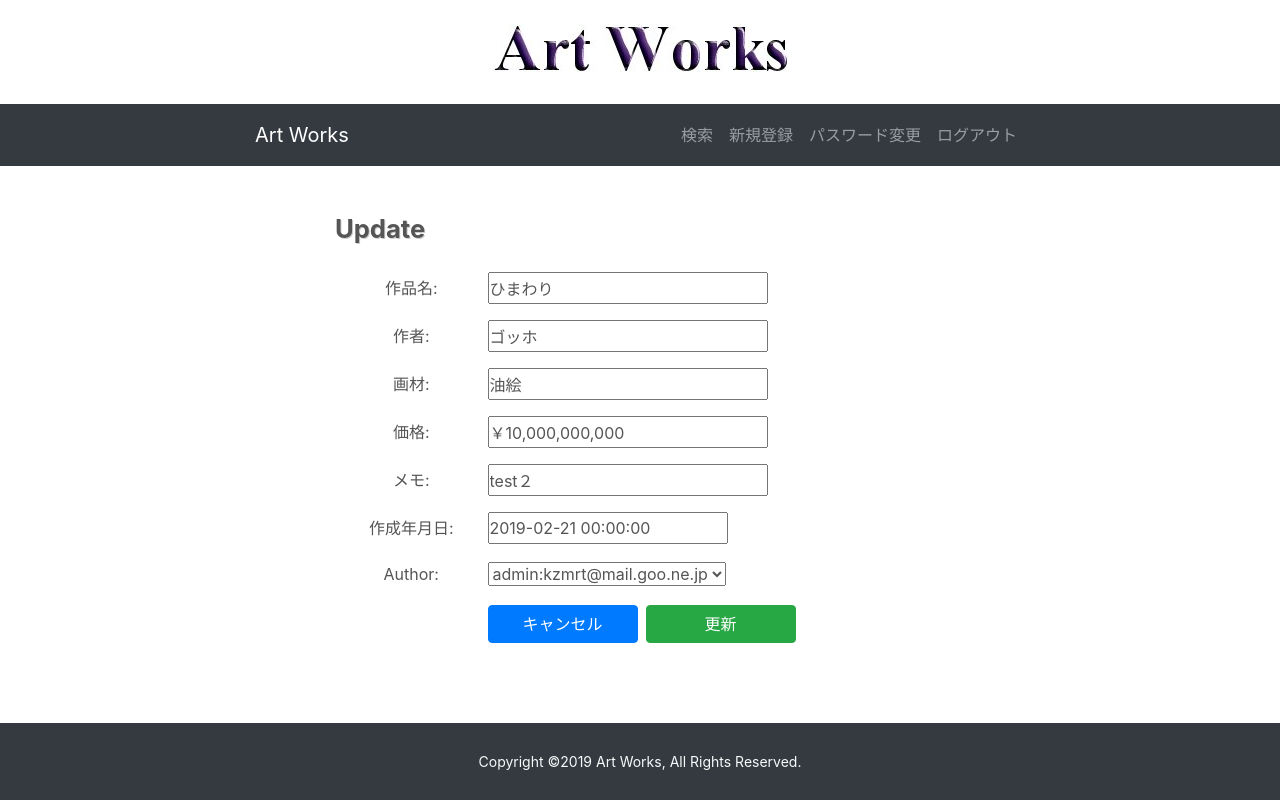
After one commit to kzmrt/art, a Django app: page /update/1/ in a window 1280 px wide. The commit adds this page. Run offline with Django 3.2, Linux system fonts and the light colour scheme; a user stored in the database is signed in; data comes from the database, SQL or seed files in the repository; both versions use the stored data as it was after the commit; parts of the project's set-up code (start-up, migrations or seed data) failed here and were passed over; some libraries are stand-ins or nearby versions.

Commit message:
更新処理を追加。

```diff
--- a/static/css/style.css
+++ b/static/css/style.css
@@ -371,3 +371,8 @@ footer {
     width: 240px;
     height: 32px;
 }
+
+/* ボタンの幅 */
+.w-150px {
+  width: 150px !important;
+}
--- a/templates/base.html
+++ b/templates/base.html
@@ -60,7 +60,7 @@
 
                     {% if user.is_authenticated %}
                         <li class="nav-item">
-                            <a class="nav-link" href="{% url 'works:index' %}">TOP</a>
+                            <a class="nav-link" href="{% url 'works:index' %}">検索</a>
                         </li>
 
                         {% url 'works:create' as create %}
--- /dev/null
+++ b/works/templates/works/update_form.html
@@ -0,0 +1,103 @@
+{% extends 'base.html' %}
+{% load i18n static %}
+
+{% block content %}
+    <div class="col-lg-6 offset-lg-3">
+
+    <h1>Update</h1>
+
+    <form method="post">
+
+        {% csrf_token %}
+
+        {% if form.errors %}
+            <p class="error-msg">
+            {% if form.errors.items|length == 1 %}{% trans "Please correct the error below." %}{% else %}{% trans "Please correct the errors below." %}{% endif %}
+            </p>
+        {% endif %}
+
+        {{ form.title.errors }}
+        <div class="form-group form-inline">
+            <label class="col-offset-1 col-3 control-label">
+                {{ form.title.label_tag }}
+            </label>
+            <div class="">
+                {{ form.title }}
+            </div>
+        </div>
+
+        {{ form.authorName.errors }}
+        <div class="form-group form-inline">
+            <label class="col-offset-1 col-3 control-label">
+                {{ form.authorName.label_tag }}
+            </label>
+            <div class="">
+                {{ form.authorName }}
+            </div>
+        </div>
+
+        {{ form.material.errors }}
+        <div class="form-group form-inline">
+            <label class="col-offset-1 col-3 control-label">
+                {{ form.material.label_tag }}
+            </label>
+            <div class="">
+                {{ form.material }}
+            </div>
+        </div>
+
+        {{ form.price.errors }}
+        <div class="form-group form-inline">
+            <label class="col-offset-1 col-3 control-label">
+                {{ form.price.label_tag }}
+            </label>
+            <div class="">
+                {{ form.price }}
+            </div>
+        </div>
+
+        {{ form.memo.errors }}
+        <div class="form-group form-inline">
+            <label class="col-offset-1 col-3 control-label">
+                {{ form.memo.label_tag }}
+            </label>
+            <div class="">
+                {{ form.memo }}
+            </div>
+        </div>
+
+        {{ form.create_datetime.errors }}
+        <div class="form-group form-inline">
+            <label class="col-offset-1 col-3 control-label">
+                {{ form.create_datetime.label_tag }}
+            </label>
+            <div class="">
+                {{ form.create_datetime }}
+            </div>
+        </div>
+
+        {% if user.is_superuser %}
+            {{ form.author.errors }}
+            <div class="form-group form-inline">
+                <label class="col-offset-1 col-3 control-label">
+                    {{ form.author.label_tag }}
+                </label>
+                <div class="">
+                    {{ form.author }}
+                </div>
+            </div>
+        {% endif %}
+
+        <div class="btn-toolbar offset-3" role="toolbar" aria-label="ボタングループのツールバー">
+            <div class="btn-group mr-2 d-flex">
+                <a class="btn btn-primary w-150px" href="{% url 'works:detail' work.pk %}" role="button">キャンセル</a>
+            </div>
+            <div class="btn-group mr-2">
+                <input class="btn btn-success w-150px" type="submit" id="button" name="button" value="更新">
+            </div>
+        </div>
+
+    </form>
+
+    </div>
+{% endblock %}
--- a/works/urls.py
+++ b/works/urls.py
@@ -13,6 +13,9 @@ urlpatterns = [
     # 登録画面
     path('create/', views.CreateView.as_view(), name='create'),
 
+    # 更新画面
+    path('update/<int:pk>/', views.UpdateView.as_view(), name='update'),
+
     # パスワード変更画面
     path('password_change/', views.PasswordChange.as_view(), name='password_change'),
     path('password_change/done/', views.PasswordChangeDone.as_view(), name='password_change_done'),
--- a/works/views.py
+++ b/works/views.py
@@ -188,6 +188,26 @@ class CreateView(LoginRequiredMixin, generic.CreateView):
         return result
 
 
+class UpdateView(TestMixin1, generic.UpdateView):
+    # 更新画面
+    model = Work
+    template_name = 'works/update_form.html'
+
+    form_class = WorkForm
+
+    def get_success_url(self):  # 詳細画面にリダイレクトする。
+        return reverse('works:detail', kwargs={'pk': self.object.pk})
+
+    def form_valid(self, form):
+        result = super().form_valid(form)
+        messages.success(self.request, '作品情報を更新しました。')
+        return result
+
+    def form_invalid(self, form):
+        result = super().form_invalid(form)
+        return result
+
+
 class PasswordChange(LoginRequiredMixin, PasswordChangeView):
     # パスワード変更
     success_url = reverse_lazy('works:password_change_done')
```
Also changed, not shown: works/templates/works/detail.html (+8 -4 lines), db.sqlite3.
